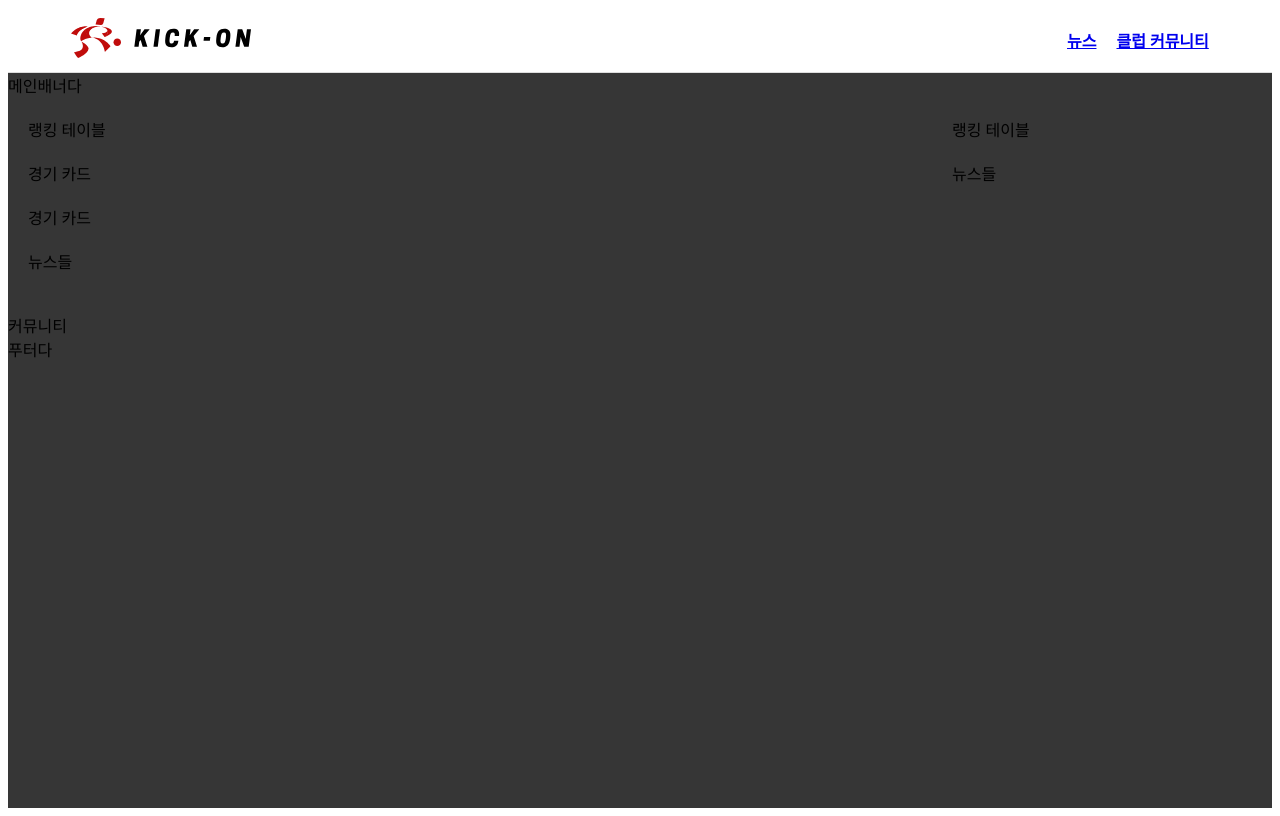
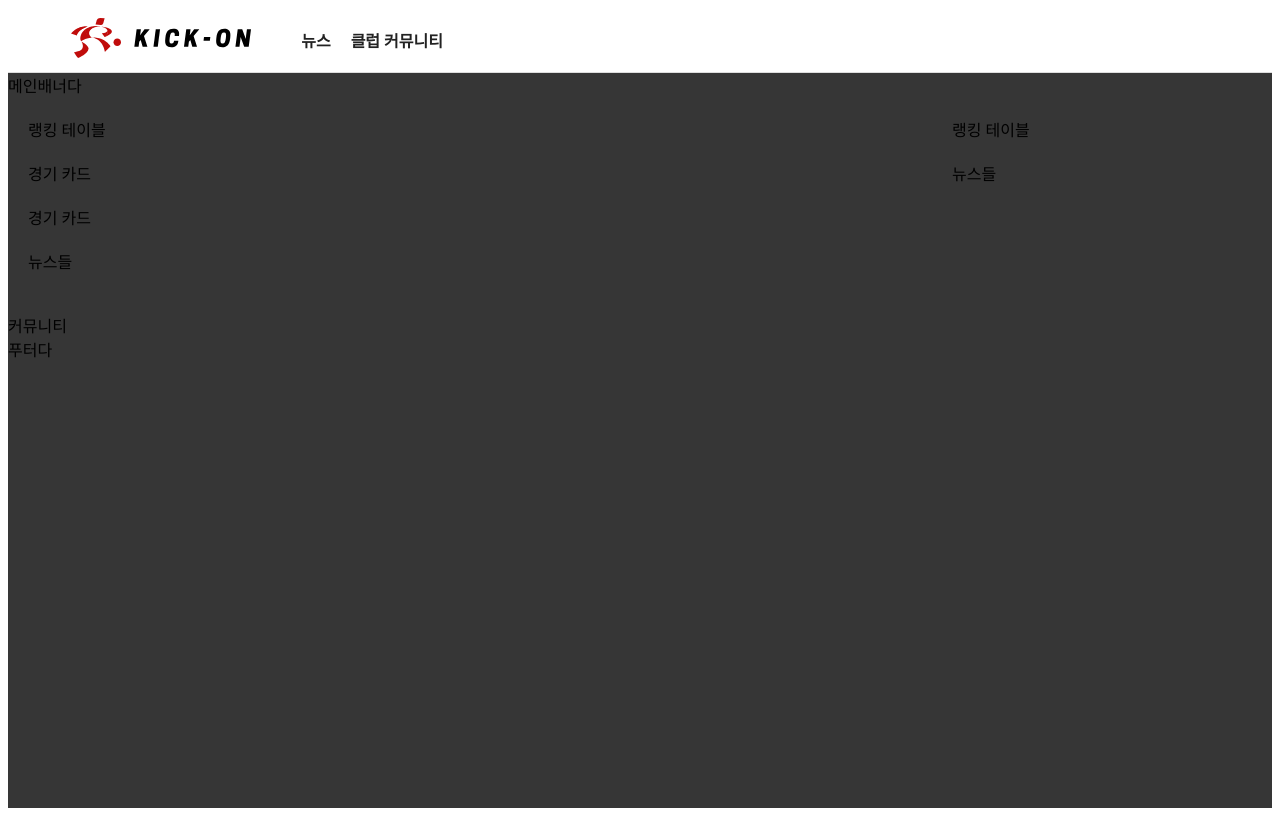
Before and after one commit to haerxeong/kickon-frontend, a React (Vite) app in the folder kickon-fe/: page / in a window 1280 px wide. Built offline with nearby package versions, Linux system fonts and the light colour scheme.

Commit message:
Feat: header 컴포넌트 생성

```diff
--- a/kickon-fe/src/components/Header/header.jsx
+++ b/kickon-fe/src/components/Header/header.jsx
@@ -20,12 +20,8 @@ const Header = () => {
 
             {/* 네비게이션 메뉴 */}
             <NavMenu>
-                <NavItem as={Link} to="/news">
-                    뉴스
-                </NavItem>
-                <NavItem as={Link} to="/community">
-                    클럽 커뮤니티
-                </NavItem>
+                <NavItem to="/news">뉴스</NavItem>
+                <NavItem to="/community">클럽 커뮤니티</NavItem>
             </NavMenu>
         </HeaderWrapper>
     );
--- a/kickon-fe/src/components/Header/header.style.js
+++ b/kickon-fe/src/components/Header/header.style.js
@@ -1,4 +1,5 @@
 import styled from "styled-components";
+import { Link } from "react-router-dom";
 
 export const HeaderWrapper = styled.header`
     display: flex;
@@ -9,7 +10,8 @@ export const HeaderWrapper = styled.header`
 `;
 
 export const Logo = styled.div`
-    flex: 1; /* 로고가 왼쪽에 위치하도록 설정 */
+    /* 로고가 왼쪽에 위치하도록 설정 */
+    margin-right: 30px; /* 로고와 첫 번째 NavItem 사이 간격 */
 
     a img {
         height: 40px; /* 로고 이미지 높이 */
@@ -21,17 +23,10 @@ export const NavMenu = styled.nav`
     display: flex;
 `;
 
-export const NavItem = styled.div`
+export const NavItem = styled(Link)`
     margin-left: 20px; /* 네비게이션 아이템 간 간격 */
     font-size: 16px;
     font-weight: bold;
-
-    a {
-        text-decoration: none;
-        color: #222;
-
-        &:hover {
-            color: #ff1b6d; /* 호버 시 강조 색상 */
-        }
-    }
+    text-decoration: none; /* 밑줄 제거 */
+    color: #222; /* 검정색 글씨 */
 `;
```
